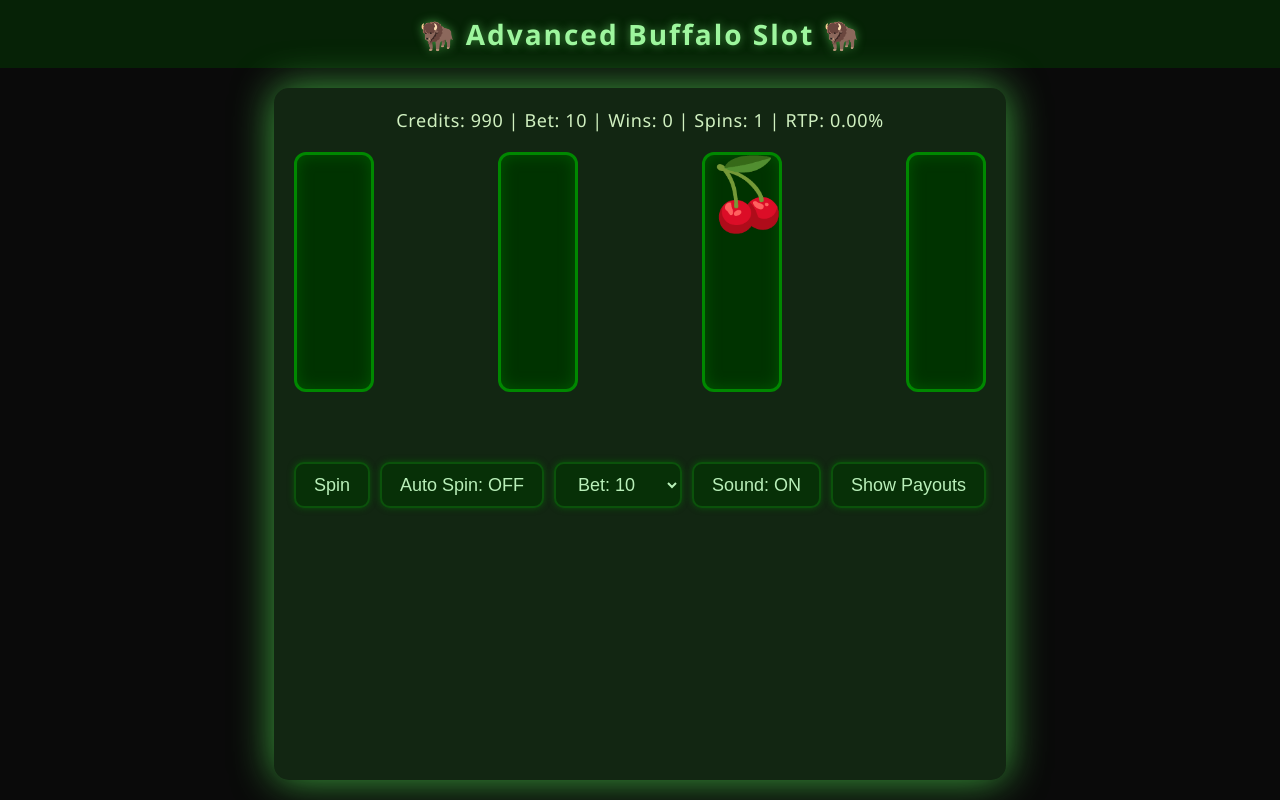
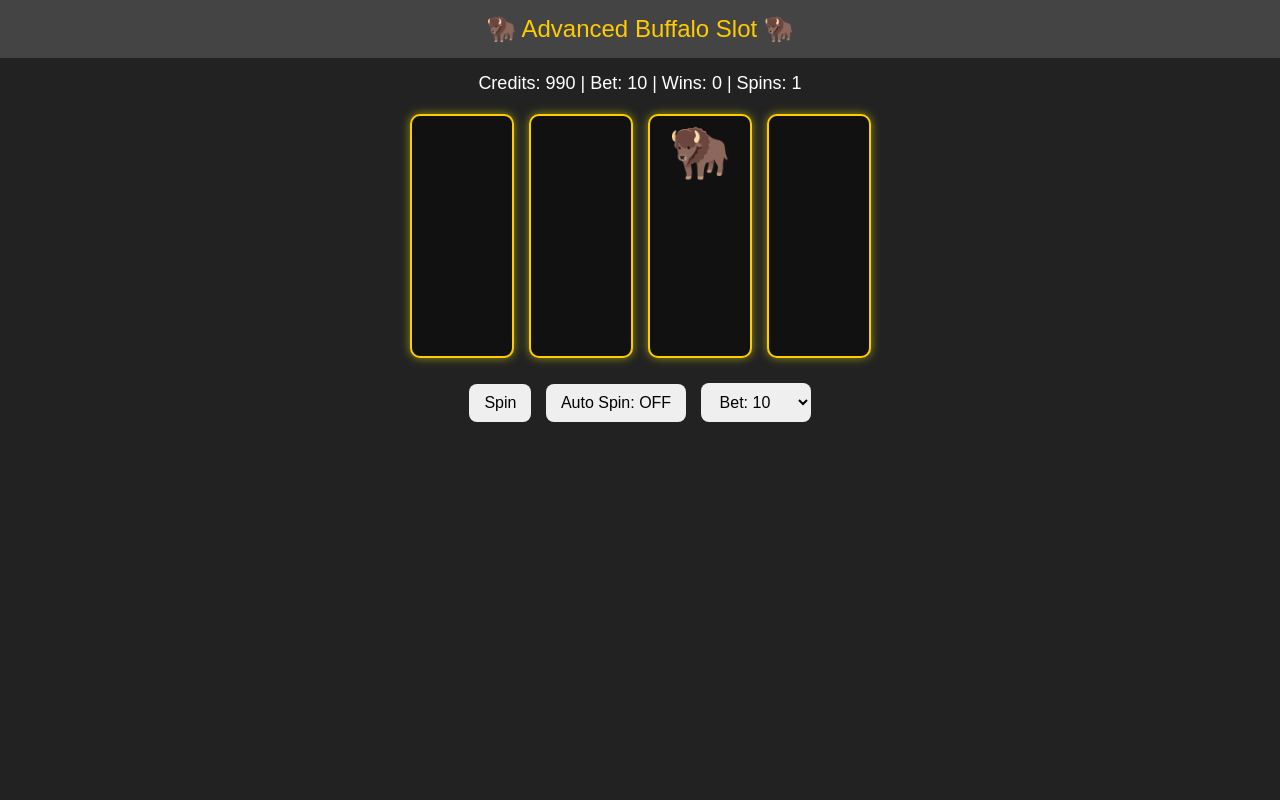
Before and after one commit to yemyatslot/Slotgame, a plain HTML site: page index.html in a window 1280 px wide. Both pictures are taken after a click on the button "Spin". Drawn offline with Linux system fonts and the light colour scheme.

Commit message:
Update index.html

```diff
--- a/index.html
+++ b/index.html
@@ -4,7 +4,94 @@
 <meta charset="UTF-8" />
 <meta name="viewport" content="width=device-width, initial-scale=1" />
 <title>Advanced Buffalo Slot Game</title>
-<link rel="stylesheet" href="style.css" />
+<style>
+  body {
+    font-family: Arial, sans-serif;
+    background: #222;
+    color: #fff;
+    text-align: center;
+    margin: 0;
+    padding: 0;
+  }
+  header {
+    font-size: 24px;
+    padding: 15px;
+    background: #444;
+    color: #ffcc00;
+  }
+  #info {
+    margin: 15px;
+    font-size: 18px;
+  }
+  #reels {
+    display: flex;
+    justify-content: center;
+    margin: 20px auto;
+    gap: 15px;
+  }
+  .reel {
+    width: 100px;
+    height: 240px;
+    background: #111;
+    border: 2px solid #ffcc00;
+    border-radius: 10px;
+    overflow: hidden;
+    box-shadow: 0 0 10px rgba(255,255,0,0.5);
+  }
+  .symbols {
+    transition: transform 1s ease-out;
+  }
+  .symbol {
+    font-size: 50px;
+    text-align: center;
+    height: 80px;
+    line-height: 80px;
+  }
+  #controls {
+    margin: 20px;
+  }
+  button, select {
+    padding: 10px 15px;
+    margin: 5px;
+    font-size: 16px;
+    border-radius: 8px;
+    border: none;
+    cursor: pointer;
+  }
+  button:hover {
+    background: #444;
+    color: #fff;
+  }
+  #message {
+    margin: 15px;
+    font-size: 20px;
+  }
+  /* Modal */
+  #payoutModal {
+    display: none;
+    position: fixed;
+    top: 0; left: 0;
+    width: 100%; height: 100%;
+    background: rgba(0,0,0,0.7);
+    justify-content: center;
+    align-items: center;
+  }
+  #payoutContent {
+    background: #fff;
+    color: #000;
+    padding: 20px;
+    border-radius: 12px;
+    width: 300px;
+  }
+  #payoutContent ul {
+    text-align: left;
+    padding-left: 20px;
+  }
+  #payoutCloseBtn {
+    margin-top: 10px;
+    padding: 8px 12px;
+  }
+</style>
 </head>
 <body>
 
@@ -12,7 +99,10 @@
 
 <main>
   <div id="info">
-    Credits: <span id="credits">1000</span> | Bet: <span id="bet">10</span> | Wins: <span id="totalWins">0</span> | Spins: <span id="totalSpins">0</span> | RTP: <span id="rtp">0.00%</span>
+    Credits: <span id="credits">1000</span> |
+    Bet: <span id="bet">10</span> |
+    Wins: <span id="totalWins">0</span> |
+    Spins: <span id="totalSpins">0</span>
   </div>
 
   <div id="reels">
@@ -22,12 +112,11 @@
     <div class="reel"><div class="symbols"></div></div>
   </div>
 
-  <div id="message"></div>
+  <div id="message">Press Spin to start!</div>
 
   <div id="controls">
     <button id="spinBtn">Spin</button>
     <button id="autoSpinBtn">Auto Spin: OFF</button>
-
     <select id="betSelect" aria-label="Select Bet">
       <option value="10">Bet: 10</option>
       <option value="20">Bet: 20</option>
@@ -36,9 +125,6 @@
       <option value="200">Bet: 200</option>
       <option value="max">Max Bet</option>
     </select>
-
-    <button id="soundToggleBtn">Sound: ON</button>
-    <button id="payoutBtn">Show Payouts</button>
   </div>
 </main>
 
@@ -65,6 +151,116 @@
 <audio id="soundReelStop" src="https://freesound.org/data/previews/41/41544_512123-lq.mp3" preload="auto"></audio>
 <audio id="soundWin" src="https://freesound.org/data/previews/320/320655_5260875-lq.mp3" preload="auto"></audio>
 
-<script src="game.js"></script>
+<script>
+  // === Slot Machine Game ===
+  const SYMBOLS = ["🦬","🐅","🦅","🦌","🍀","🍎","🔔","⭐"];
+  let credits = 1000;
+  let bet = 10;
+  let autoSpin = false;
+  let totalWins = 0;
+  let totalSpins = 0;
+
+  const creditsEl = document.getElementById("credits");
+  const betEl = document.getElementById("bet");
+  const winsEl = document.getElementById("totalWins");
+  const spinsEl = document.getElementById("totalSpins");
+  const messageEl = document.getElementById("message");
+  const reels = [...document.querySelectorAll("#reels .symbols")];
+  const spinBtn = document.getElementById("spinBtn");
+  const autoSpinBtn = document.getElementById("autoSpinBtn");
+  const betSelect = document.getElementById("betSelect");
+
+  const sSpin = document.getElementById("soundSpin");
+  const sStop = document.getElementById("soundReelStop");
+  const sWin = document.getElementById("soundWin");
+
+  function updateUI() {
+    creditsEl.textContent = credits;
+    betEl.textContent = bet;
+    winsEl.textContent = totalWins;
+    spinsEl.textContent = totalSpins;
+  }
+
+  function showMessage(msg) {
+    messageEl.textContent = msg;
+  }
+
+  function getReel() {
+    return Array.from({ length: 3 }, () => SYMBOLS[Math.floor(Math.random() * SYMBOLS.length)]);
+  }
+
+  async function spin() {
+    if (credits < bet) {
+      showMessage("❌ Not enough credits!");
+      autoSpin = false;
+      autoSpinBtn.textContent = "Auto Spin: OFF";
+      return;
+    }
+
+    credits -= bet;
+    totalSpins++;
+    updateUI();
+    showMessage("");
+
+    sSpin.currentTime = 0;
+    sSpin.play();
+
+    const result = reels.map(() => getReel());
+
+    for (let i = 0; i < reels.length; i++) {
+      const reelDiv = reels[i];
+      const extended = [...result[i], ...getReel()];
+      reelDiv.style.transition = "none";
+      reelDiv.innerHTML = extended.map(s => `<div class="symbol">${s}</div>`).join("");
+      reelDiv.style.transform = "translateY(-240px)";
+      void reelDiv.offsetWidth;
+      reelDiv.style.transition = "transform 1s ease-out";
+      reelDiv.style.transform = "translateY(-480px)";
+
+      setTimeout(() => {
+        sStop.currentTime = 0;
+        sStop.play();
+      }, i * 400);
+
+      await new Promise(r => setTimeout(r, 1200));
+    }
+
+    const middle = result.map(r => r[1]);
+    if (middle.every(s => s === middle[0])) {
+      const payout = bet * 10;
+      credits += payout;
+      totalWins += payout;
+      updateUI();
+      showMessage(`🎉 JACKPOT! Won ${payout} credits!`);
+      sWin.currentTime = 0;
+      sWin.play();
+    } else {
+      showMessage("Try again!");
+    }
+  }
+
+  async function autoSpinLoop() {
+    while (autoSpin) {
+      await spin();
+      await new Promise(r => setTimeout(r, 1500));
+    }
+  }
+
+  function toggleAutoSpin() {
+    autoSpin = !autoSpin;
+    autoSpinBtn.textContent = autoSpin ? "Stop Auto Spin" : "Auto Spin: OFF";
+    if (autoSpin) autoSpinLoop();
+  }
+
+  betSelect.addEventListener("change", () => {
+    bet = betSelect.value === "max" ? credits : parseInt(betSelect.value);
+    updateUI();
+  });
+
+  spinBtn.addEventListener("click", spin);
+  autoSpinBtn.addEventListener("click", toggleAutoSpin);
+
+  updateUI();
+</script>
 </body>
 </html>
```
